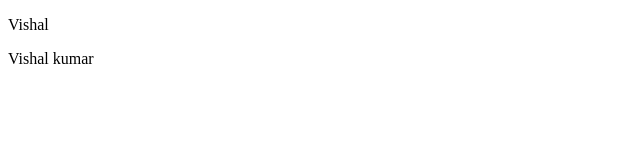
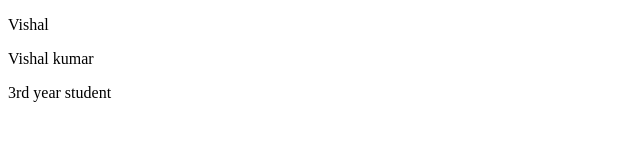
Before and after one commit to Vishal9709/Testing-Last-Data, a plain HTML site: page index.html in a window 1280 px wide. Shown: the whole page, without its empty margins (0-640 px from the left). Drawn offline with Linux system fonts and the light colour scheme.

Commit message:
Update index.html

```diff
--- a/index.html
+++ b/index.html
@@ -8,5 +8,6 @@
 <body>
     <p>Vishal </p>
     <p>Vishal kumar</p>
+    <p>3rd year student</p>
 </body>
 </html>
```
